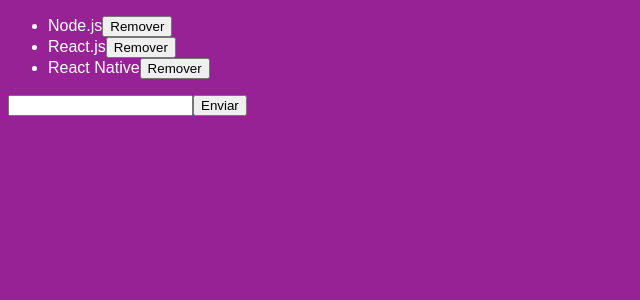
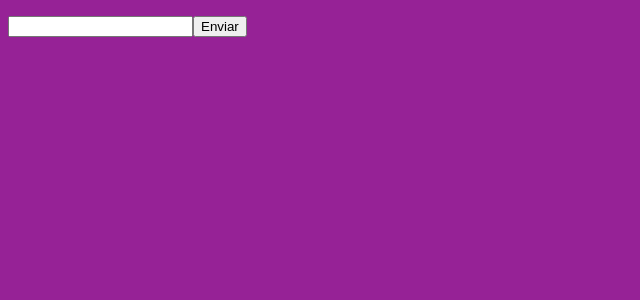
Before and after one commit to fillipeags/React-Fundamentals, a React app: page / in a window 1280 px wide. Shown: the top 300 px of the page, without its empty margins (0-640 px from the left). Built offline with nearby package versions, Linux system fonts and the light colour scheme.

Commit message:
component life cycle

```diff
--- a/src/components/TechList.js
+++ b/src/components/TechList.js
@@ -4,12 +4,22 @@
 class TechList extends Component{
   state = {
     newTech: '',
-    techs: [
-      'Node.js',
-      'React.js',
-      'React Native'
-    ]
+    techs: []
   };
+
+  componentDidMount(){
+    const techs = localStorage.getItem('techs');
+
+    if(techs){
+      this.setState({techs: JSON.parse(techs)});
+    }
+  }
+
+  componentDidUpdate(_, prevState){
+    if(prevState.techs !== this.state.techs){
+      localStorage.setItem('techs', JSON.stringify(this.state.techs))
+    }
+  }
 
   handleInputChange = e => {
     this.setState({newTech: e.target.value});
```
